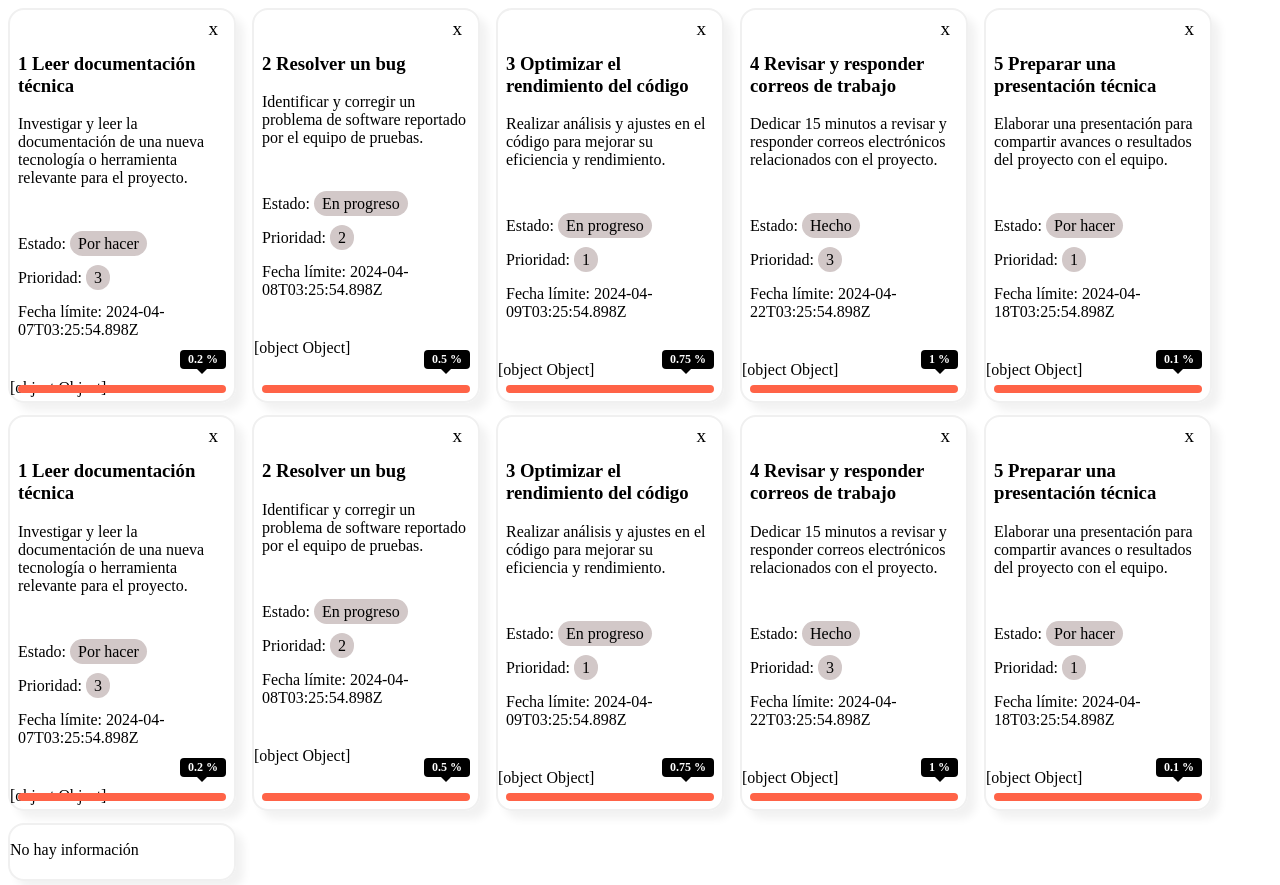
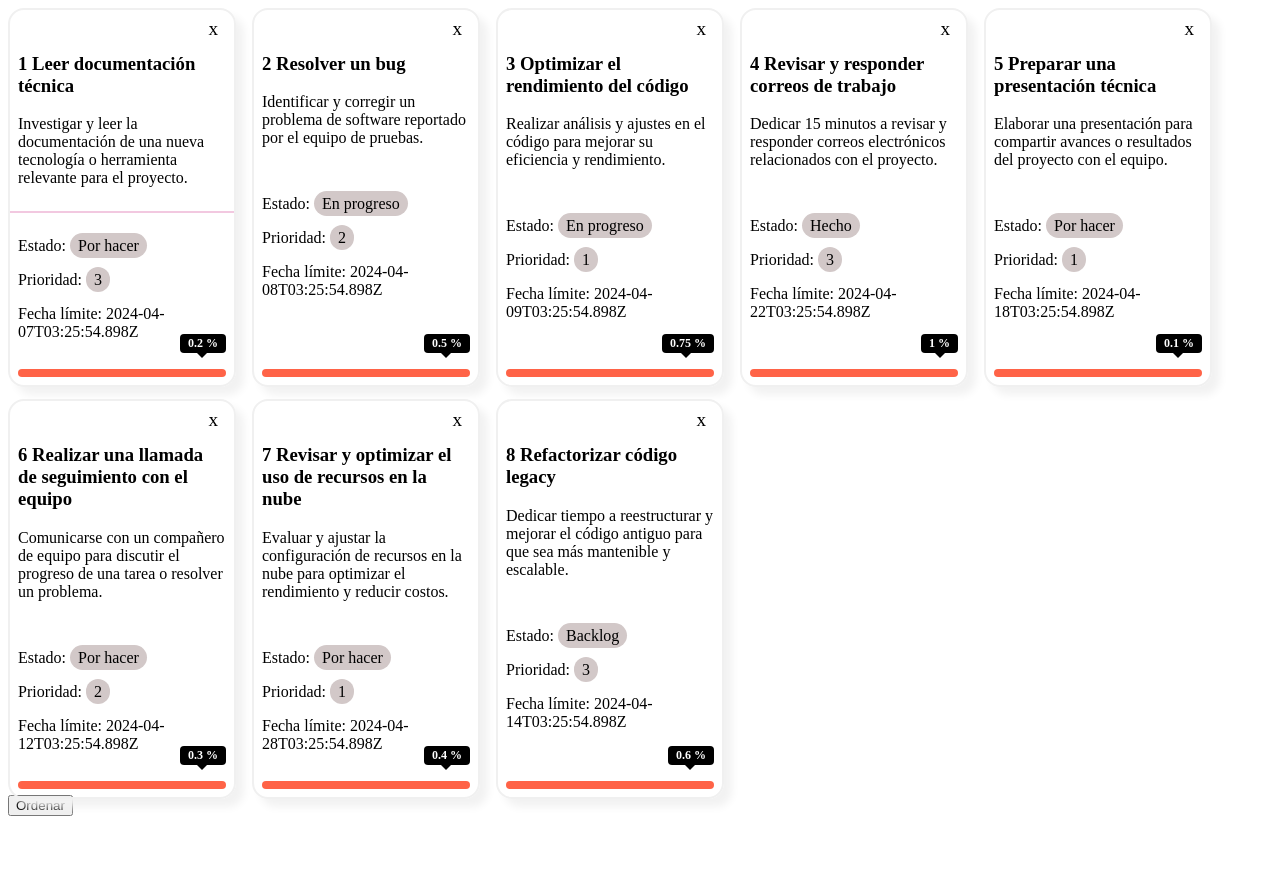
Before and after one commit to jgarea/angular-18-app, an Angular app: page / in a window 1280 px wide. After the commit the page ends 824 px from the top, so only its background shows below. Built offline with nearby package versions, Linux system fonts and the light colour scheme.

Commit message:
add class first last even odd

```diff
--- a/src/app/app.component.html
+++ b/src/app/app.component.html
@@ -1,13 +1,17 @@
 <div class="todo-container">
-  <app-todo [todoData]="todoData1" (onClickIcon)="getTodoInfo($event)"></app-todo>
-  <app-todo [todoData]="todoData2" (onClickIcon)="getTodoInfo($event)"></app-todo>
-  <app-todo [todoData]="todoData3" (onClickIcon)="getTodoInfo($event)"></app-todo>
-  <app-todo [todoData]="todoData4" (onClickIcon)="getTodoInfo($event)"></app-todo>
-  <app-todo [todoData]="todoData5" (onClickIcon)="getTodoInfo($event)"></app-todo>
-  <app-todo [todoData]="todoData1" (onClickIcon)="getTodoInfo($event)"></app-todo>
-  <app-todo [todoData]="todoData2" (onClickIcon)="getTodoInfo($event)"></app-todo>
-  <app-todo [todoData]="todoData3" (onClickIcon)="getTodoInfo($event)"></app-todo>
-  <app-todo [todoData]="todoData4" (onClickIcon)="getTodoInfo($event)"></app-todo>
-  <app-todo [todoData]="todoData5" (onClickIcon)="getTodoInfo($event)"></app-todo>
-  <app-todo [todoData]="todoData6" (onClickIcon)="getTodoInfo($event)"></app-todo>
+  <app-todo
+    *ngFor="let todo of todoData;
+    let i = index;
+    trackBy: trackByFn
+    let f = first;
+    let l = last;
+    let odd = odd;
+    let even = even;
+    "
+    [todoData]="todo"
+    [first]="f"
+    (onClickIcon)="getTodoInfo($event)"
+  ></app-todo>
 </div>
+
+<button (click)="orderData()">Ordenar</button>
--- a/src/app/app.component.ts
+++ b/src/app/app.component.ts
@@ -3,26 +3,34 @@ import { RouterOutlet } from '@angular/router';
 import { TodoComponent } from './pages/todo/todo.component';
 import { TODO_DATA } from '../assets/todo';
 import { NTodo } from './models/todo.model';
+import { CommonModule } from '@angular/common';
 
 @Component({
   selector: 'app-root',
   standalone: true,
   imports: [
     RouterOutlet,
-    TodoComponent
+    TodoComponent,
+    CommonModule
   ],
   templateUrl: './app.component.html',
   styleUrl: './app.component.scss'
 })
 export class AppComponent {
-  todoData1= TODO_DATA[0];
-  todoData2= TODO_DATA[1];
-  todoData3= TODO_DATA[2];
-  todoData4= TODO_DATA[3];
-  todoData5= TODO_DATA[4];
-  todoData6= TODO_DATA[10];
+  title = 'angular-18-app';
+  todoData= TODO_DATA;
+
+  constructor() {}
 
   getTodoInfo(val: NTodo.TodoData){
     console.log('Click en icono: ', val);
   }
+
+  trackByFn(_index: number, item: NTodo.TodoData){
+    return item.id;
+  }
+
+  orderData(){
+    this.todoData=this.todoData.sort((a, b) => a.priority - b.priority);
+  }
 }
--- a/src/app/pages/todo/todo.component.html
+++ b/src/app/pages/todo/todo.component.html
@@ -1,7 +1,7 @@
 <div
-    class="card-container"
-    *ngIf="todoData; else notCardInfo"
+    class="card-container {{first ? 'first' : ''}} {{last ? 'last' : ''}} {{odd ? 'odd' : ''}} {{even ? 'even' : ''}}"
 >
+@if (todoData) {
     <span class="icon-close" (click)="onClickIcon.emit(todoData)">x</span>
     <div class="card-body">
         <div class="card-content">
@@ -34,12 +34,8 @@
         </div>
         <span>{{todoData.progress}} %</span>
     </section>
-    {{todoData}}
+
+} @else {
+    <p>No hay datos</p>
+}
 </div>
-
-<ng-template #notCardInfo>
-    <div class="card-container">
-        <p>No hay información</p>
-    </div>
-
-</ng-template>
--- a/src/app/pages/todo/todo.component.ts
+++ b/src/app/pages/todo/todo.component.ts
@@ -11,5 +11,9 @@ import { CommonModule } from '@angular/common';
 })
 export class TodoComponent {
   @Input({required: true}) todoData!: NTodo.TodoData;
+  @Input() first!: boolean;
+  @Input() last!: boolean;
+  @Input() odd!: boolean;
+  @Input() even!: boolean;
   @Output() onClickIcon = new EventEmitter<NTodo.TodoData>();
 }
```
